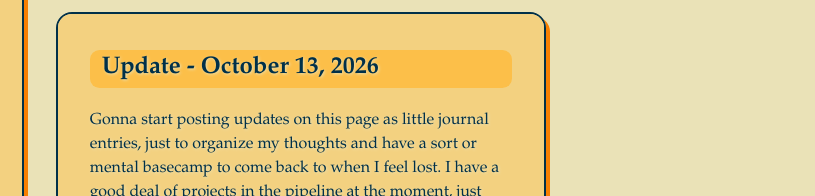
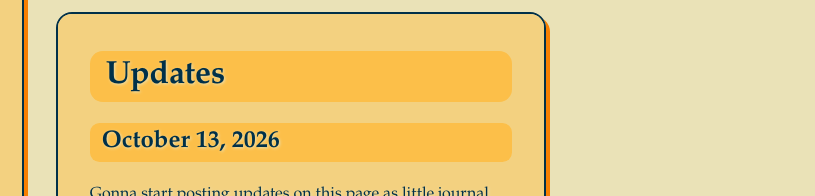
Before and after one commit to HatBrick/Catalogue, a plain HTML site: page index.html in a window 1280 px wide. Shown: the part 533-729 px from the top of the page, 465-1280 px from the left. Drawn offline with Linux system fonts and the light colour scheme; files whose address does not match are found by name.

Commit message:
Update index.html

```diff
--- a/index.html
+++ b/index.html
@@ -65,8 +65,9 @@
                 and CIV VII.</p>
         </main>
 
-        <main>
-            <h2>Update - October 13, 2026</h2>
+        <main style="max-height:500px">
+            <h1>Updates</h1>
+            <h2>October 13, 2026</h2>
             <p>Gonna start posting updates on this page as little journal entries, just to organize my thoughts and have a sort or mental basecamp to come back to when I feel lost.
               I have a good deal of projects in the pipeline at the moment, just need to set some deadlines for when they need to be finished by so I can give myself some structure.
               <br><br>My newest EP, <i>We Used to Make our Tyrants Flee</i> should be released before the midterms on November 3, though ideally I can finish it a bit before then. I have the
```
